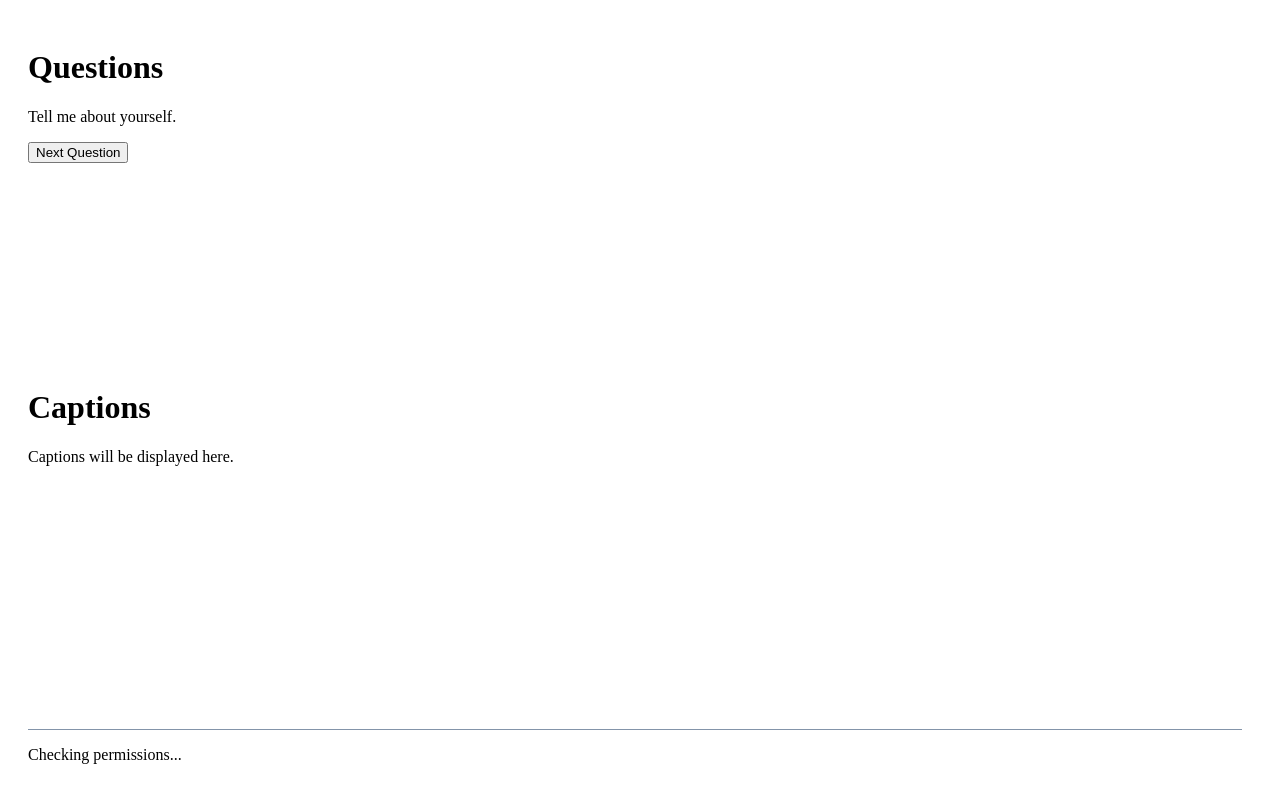
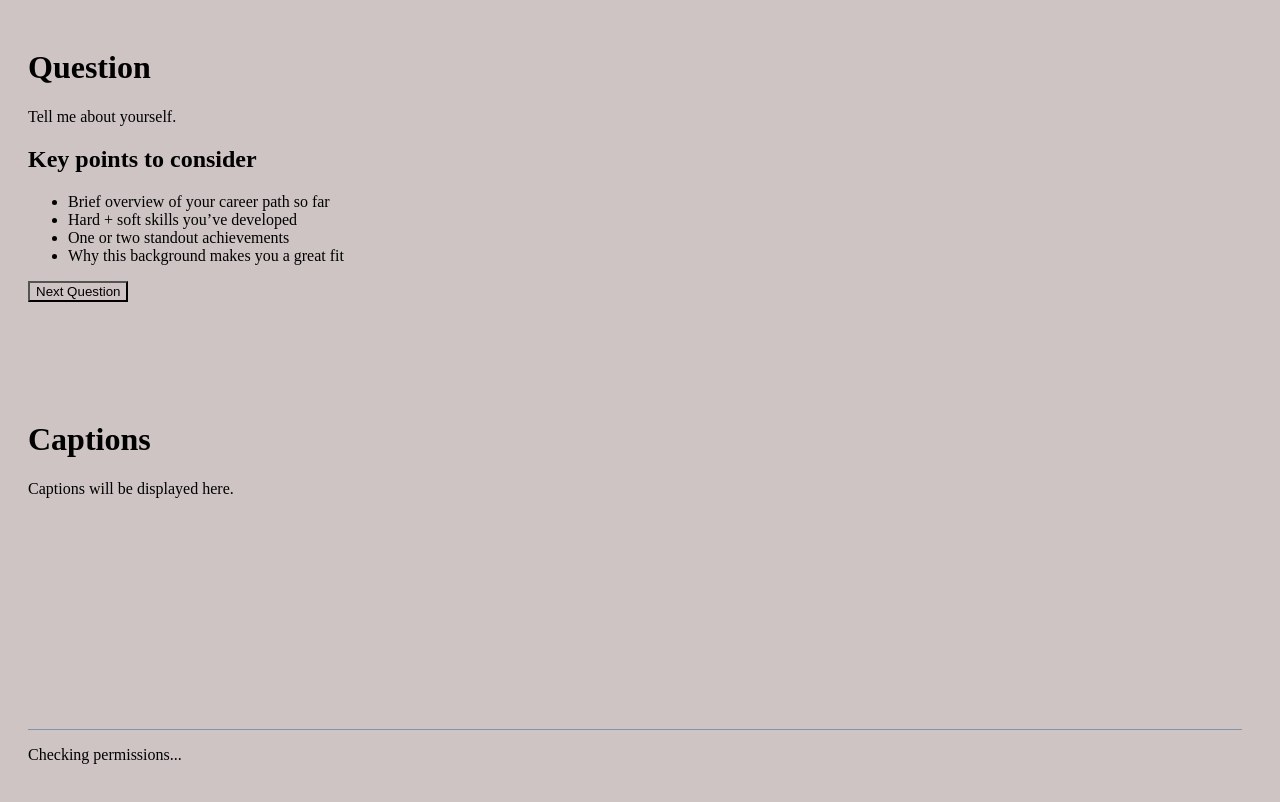
Before and after one commit to stanleyctg/SpeakQuest, a React (Vite) app in the folder frontend/: page /practice in a window 1280 px wide. Shown: the top 802 px of the page. Built offline with nearby package versions, Linux system fonts and the light colour scheme; no server answers.

Commit message:
add design to the right pane of the page

```diff
--- a/frontend/src/pages/components/Camera.tsx
+++ b/frontend/src/pages/components/Camera.tsx
@@ -1,6 +1,7 @@
-import React, { useEffect, useRef, useState } from 'react';
-import Webcam from 'react-webcam';
-import Button from './Button';
+import React, { useEffect, useRef, useState } from "react";
+import Webcam from "react-webcam";
+import Button from "./Button";
+import "./../styles/Camera.css";
 
 // Define the video constraints for webcam
 const VIDEO_CONSTRAINTS: MediaTrackConstraints = {
@@ -11,7 +12,6 @@ const VIDEO_CONSTRAINTS: MediaTrackConstraints = {
 export default function Camera() {
   const [permission, setPermission] = useState<boolean | null>(null);
   const webcamRef = useRef<Webcam | null>(null);
-
 
   // Check media permissions
   async function checkPermission() {
@@ -40,14 +40,18 @@ export default function Camera() {
   }
 
   return (
-        <div>
+    <div className="wrapper">
       {permission === false ? (
         <p>
           Please allow access to your camera and microphone to use this feature.
         </p>
       ) : (
         <>
-            <div>
+          <div className="overlay-info">
+            <span>Attempts Remaining: 3</span>
+            <span>Time Left: 2:00</span>
+          </div>
+          <div className="webcam-container">
             <Webcam
               audio={true}
               ref={webcamRef}
@@ -57,15 +61,16 @@ export default function Camera() {
             />
           </div>
 
-            <div>
+          <div className="button-container">
             <Button
-                    onClick={() => {console.log("Starting...")}}
+              onClick={() => {
+                console.log("Starting...");
+              }}
               children="Start/Stop Recording"
             />
           </div>
-
         </>
       )}
     </div>
-    )
+  );
 }
--- a/frontend/src/pages/components/Questions.tsx
+++ b/frontend/src/pages/components/Questions.tsx
@@ -1,27 +1,30 @@
-import React, { useState } from 'react';
-import Button from './Button';
-
-const placeholderQuestions: string[] = [
-    "Tell me about yourself.",
-    "Why are you interested in this role?",
-    "What are your strengths?",
-    "Describe a challenge you facedxxxxxxxxxxxx xxxxxxxxxxxxx xxxxxxx and how you overcame it.",
-    "Where do you see yourself in 5 years?",
-]as const;
+import React, { useEffect, useState } from "react";
+import Button from "./Button";
+import { questions, type Question } from "../data/Question";
 
 export default function Questions() {
-    const [questionIdx, setQuestionIdx] = useState<number>(0);
+  const [questionIdx, setQuestionIdx] = useState<number>(0);
+  const q: Question = questions[questionIdx];
 
-    return(
-        <div>
-            <h1>Questions</h1>
-            <p>{placeholderQuestions[questionIdx]}</p>
-            <Button
-                onClick={() => setQuestionIdx((prev) => (prev + 1) % placeholderQuestions.length)}
-                children="Next Question"
-            />
+  const next = () => setQuestionIdx((prev) => (prev + 1) % questions.length);
 
+  return (
+    <div>
+      <div>
+        <h1>Question</h1>
+        <p>{q.question}</p>
+      </div>
 
-        </div>
-    )
+      <div>
+        <h2>Key points to consider</h2>
+        <ul>
+          {q.prompts.map((prompt, idx) => (
+            <li key={idx}>{prompt}</li>
+          ))}
+        </ul>
+      </div>
+
+      <Button onClick={next} children="Next Question" />
+    </div>
+  );
 }
--- /dev/null
+++ b/frontend/src/pages/data/Question.ts
@@ -0,0 +1,62 @@
+export interface Question {
+  question: string;
+  prompts: string[];
+}
+
+export const questions: Question[] = [
+  {
+    question: "Tell me about yourself.",
+    prompts: [
+      "Brief overview of your career path so far",
+      "Hard + soft skills you’ve developed",
+      "One or two standout achievements",
+      "Why this background makes you a great fit",
+    ],
+  },
+  {
+    question: "Why are you interested in this role?",
+    prompts: [
+      "What you admire about the company’s mission or product",
+      "How the role aligns with your career goals",
+      "Values or culture traits that resonate with you",
+      "Specific challenges you’re excited to tackle",
+    ],
+  },
+
+  {
+    question: "What are your greatest strengths?",
+    prompts: [
+      "Key skills or traits that set you apart",
+      "How these strengths have helped in past roles",
+      "Examples of when you’ve used these strengths",
+      "How they relate to the role you’re applying for",
+    ],
+  },
+  {
+    question: "What is your biggest weakness?",
+    prompts: [
+      "A real weakness, not a disguised strength",
+      "Steps you’ve taken to improve in this area",
+      "How you manage this weakness in a work context",
+      "Why this weakness won’t impact your performance in the role",
+    ],
+  },
+  {
+    question: "Describe a time you overcame a difficult challenge.",
+    prompts: [
+      "Situation: context & goal",
+      "Obstacle: unexpected roadblock",
+      "Action: concrete steps you took",
+      "Result: measurable impact",
+    ],
+  },
+  {
+    question: "Where do you see yourself in five years?",
+    prompts: [
+      "How this role fits your growth plan",
+      "New skills or leadership roles you want to take on",
+      "Your vision of contributing at higher levels",
+      "Commitment to evolving with the company",
+    ],
+  },
+];
--- /dev/null
+++ b/frontend/src/pages/styles/Camera.css
@@ -0,0 +1,33 @@
+.wrapper {
+  display: flex;
+  flex-direction: column;
+  align-items: stretch;
+  padding: 20px;
+  overflow: visible;
+  position: relative;
+  top: -25px;
+}
+
+.webcam-container {
+  overflow: hidden;
+  box-shadow: 0 4px 8px rgba(0, 0, 0, 0.1);
+}
+
+.button-container {
+  display: flex;
+}
+
+.button-container button {
+  flex: 1 1 auto;
+  height: 2rem;
+  color: #ffffff;
+  background-color: #f94444;
+  font-size: large;
+}
+
+.overlay-info {
+  font-size: 1.5rem;
+  display: flex;
+  justify-content: space-between;
+  margin-bottom: 5px;
+}
--- a/frontend/src/pages/styles/Practice.css
+++ b/frontend/src/pages/styles/Practice.css
@@ -1,6 +1,9 @@
+* {
+  background-color: #cec4c4;
+}
+
 .practice-container {
   display: flex;
-  align-items: center;
   justify-content: space-evenly;
   align-items: stretch;
   gap: 5px;
@@ -17,18 +20,17 @@
   flex: 1 1 auto;
   flex-direction: column;
   justify-content: space-between;
-    position: relative;
-    padding-left: 15%;
+  padding-left: 16%;
   min-height: 85vh;
 }
 
 /* ================================
    RESPONSIVE: small‐screen tweaks
    ================================ */
-@media (max-width: 1440px) {
+@media (max-width: 1560px) {
   .practice-container {
-    flex-direction: column;  /* stack vertically */
-    padding: 20px;           /* tighten up the gutters */
+    flex-direction: column; /* stack vertically */
+    padding: 20px; /* tighten up the gutters */
   }
 
   .left-pane,
@@ -36,12 +38,12 @@
     /* full width of container */
     flex: 1 1 auto;
     min-width: 0;
-    padding-left: 0;         /* remove the big left indent */
+    padding-left: 0; /* remove the big left indent */
   }
 
   .right-pane {
-    margin-top: 1rem;        /* spacing between stacked panes */
-    border-left: none;       /* you can add a top border if you like */
+    margin-top: 1rem; /* spacing between stacked panes */
+    border-left: none; /* you can add a top border if you like */
     border-top: 1px solid #8394a9;
   }
 }
```
Lines whose indentation alone changed are shown as unchanged.
